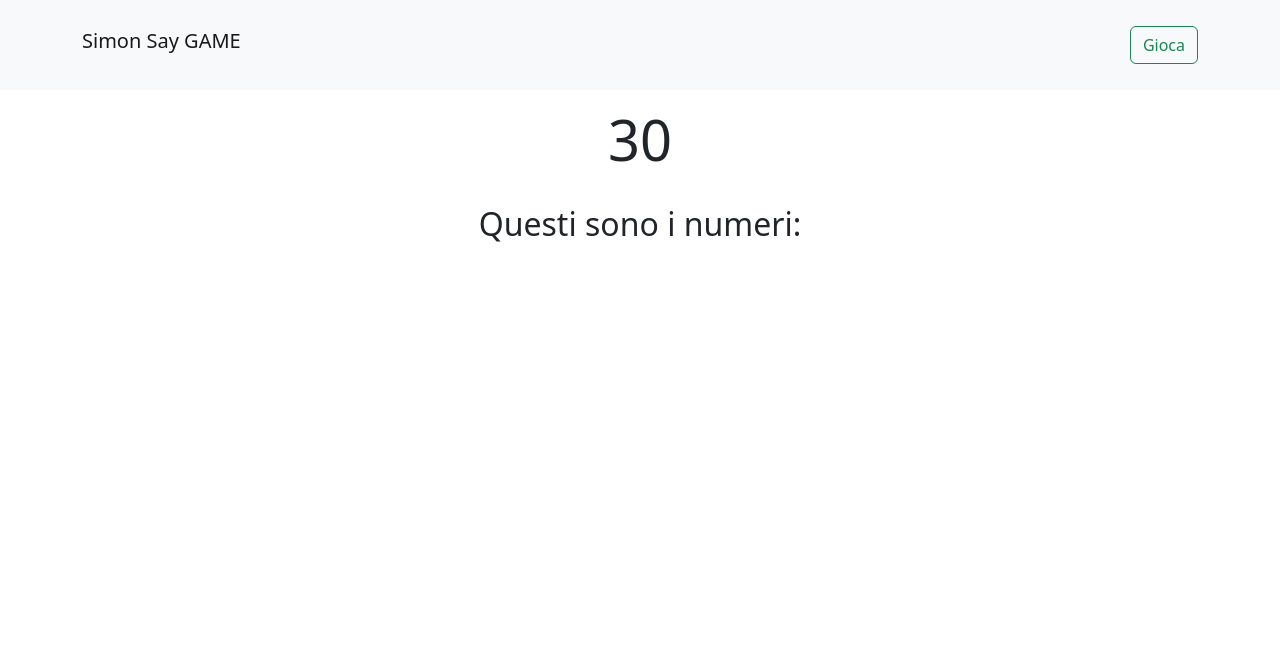
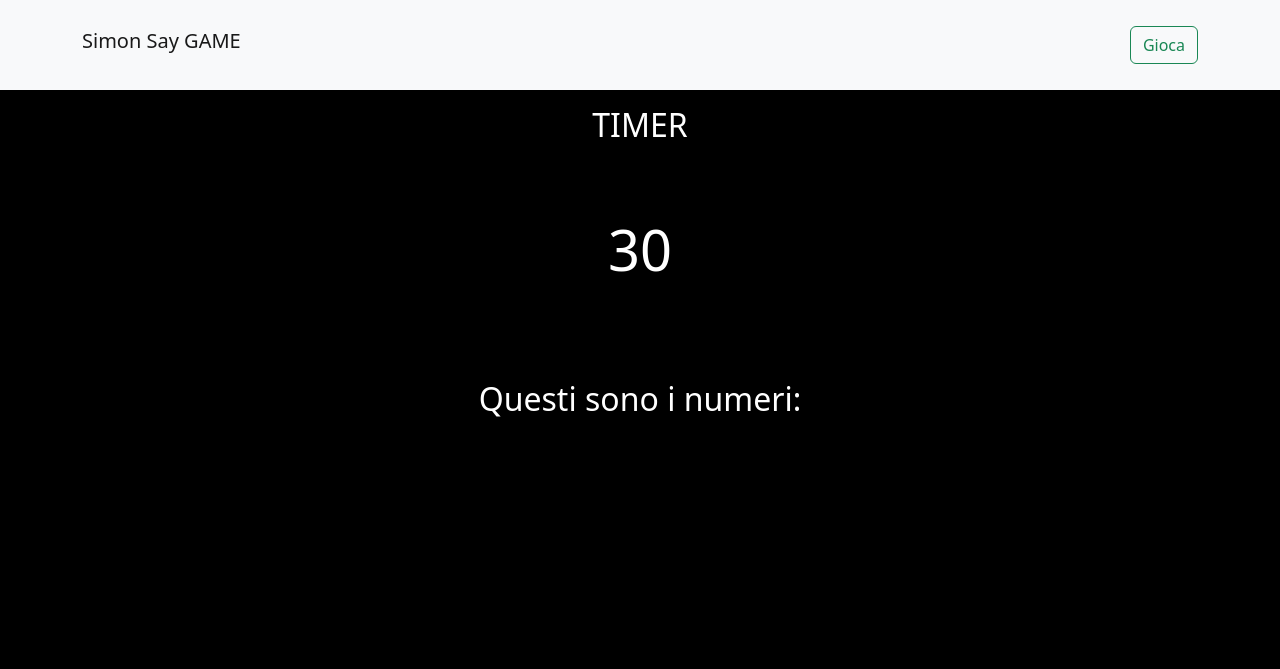
Before and after one commit to AndreaCreazzi/js-simon, a plain HTML site: page index.html in a window 1280 px wide. Drawn offline with nearby package versions, Linux system fonts and the light colour scheme.

Commit message:
add some style css

```diff
--- a/css/style.css
+++ b/css/style.css
@@ -0,0 +1,3 @@
+body{
+    background-color: black;
+}
--- a/index.html
+++ b/index.html
@@ -24,10 +24,11 @@
     <!-- main game -->
     <main class="vh-100">
         <div class="container h-100">
-            <div id="timer" class="text-center display-4 py-3">30</div>
-            <h2 class= "text-center py-3">Questi sono i numeri:</h2>
-            <div id="numbers" class="text-center display-4 py-3"></div>
-            <div id="result" class="text-center display-4 py-3"></div>
+            <h2 class= "text-center py-3  text-white">TIMER</h2>
+            <div id="timer" class="text-center display-4 py-5 text-white">30</div>
+            <h2 class= "text-center py-5  text-white">Questi sono i numeri:</h2>
+            <div id="numbers" class="text-center display-4 py-5  text-white"></div>
+            <div id="result" class="text-center display-4 py-5  text-white"></div>
         </div>
     </main>
 </body>
```
